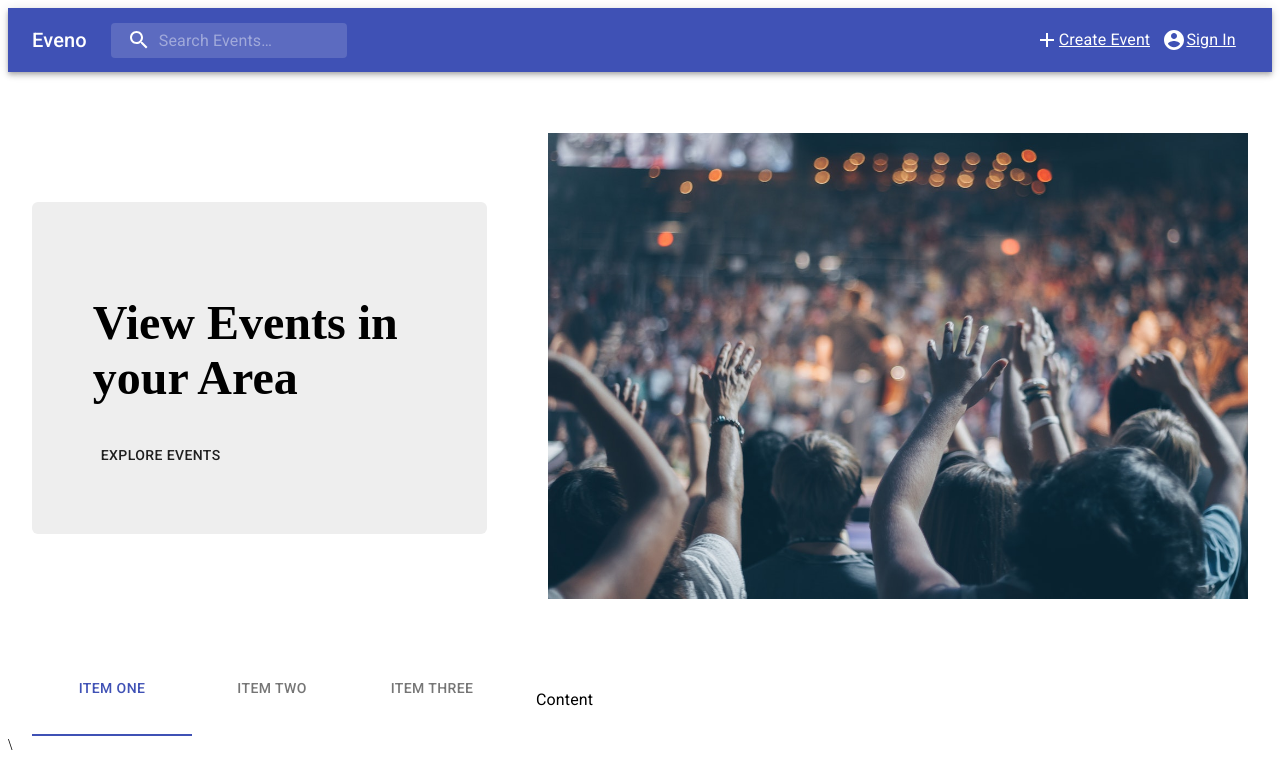
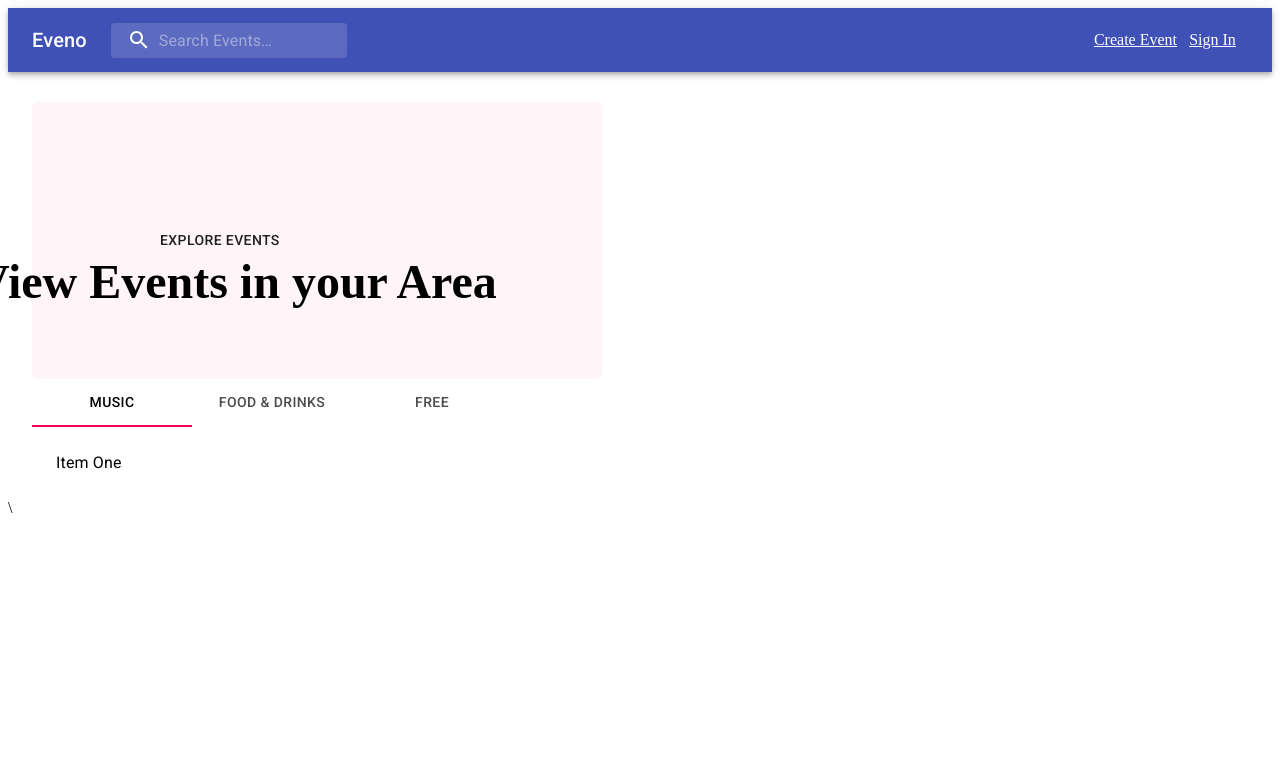
Before and after one commit to chetat/eveno-fe, a React (Create React App) app: page / in a window 1280 px wide. Shown: the top 784 px of the page. Built offline with nearby package versions, Linux system fonts and the light colour scheme.

Commit message:
add grid containers

```diff
--- a/src/components/tabs/index.js
+++ b/src/components/tabs/index.js
@@ -1,15 +1,14 @@
-import React, { useState } from 'react';
+import React from 'react';
+import PropTypes from 'prop-types';
+import { makeStyles } from '@material-ui/core/styles';
 import Tabs from '@material-ui/core/Tabs';
-import PropTypes from 'prop-types';
+import Tab from '@material-ui/core/Tab';
 import Typography from '@material-ui/core/Typography';
 import Box from '@material-ui/core/Box';
-import Tab from '@material-ui/core/Tab';
-import styles from './styles'
-
-
 
 const TabPanel = (props) => {
   const { children, value, index, ...other } = props;
+
   return (
     <Typography
       component="div"
@@ -30,31 +29,39 @@ TabPanel.propTypes = {
   value: PropTypes.any.isRequired,
 };
 
+const a11yProps = (index) => {
+  return {
+    id: `simple-tab-${index}`,
+    'aria-controls': `simple-tabpanel-${index}`,
+  };
+}
+
+const useStyles = makeStyles((theme) => ({
+  root: {
+    flexGrow: 1,
+    backgroundColor: theme.palette.background.paper,
+  },
+}));
 
 const CategoriesTabs = () => {
-  const classes = styles();
-  const [value, setValue] = useState(0);
+  const classes = useStyles();
+  const [value, setValue] = React.useState(0);
 
   const handleChange = (event, newValue) => {
-    console.log(event.target)
     setValue(newValue);
   };
+
   return (
     <div className={classes.root}>
-      <Tabs
-        value={value}
-        onChange={handleChange}
-        indicatorColor="primary"
-        textColor="primary"
-      >
-        <Tab label="Item One">
-          Hello Tab One
-          </Tab>
-        <Tab label="Item Two" />
-        <Tab label="Item Three" />
-      </Tabs>
+      <div>
+        <Tabs value={value} onChange={handleChange} aria-label="simple tabs example">
+          <Tab label="Music" {...a11yProps(0)} />
+          <Tab label="Food & Drinks" {...a11yProps(1)} />
+          <Tab label="Free" {...a11yProps(2)} />
+        </Tabs>
+      </div>
       <TabPanel value={value} index={0}>
-        Content
+        Item One
       </TabPanel>
       <TabPanel value={value} index={1}>
         Item Two
--- a/src/containers/Navbar/index.js
+++ b/src/containers/Navbar/index.js
@@ -101,20 +101,14 @@ const PrimarySearchAppBar = () => {
                     </div>
                     <div className={classes.grow} />
                     <div className={classes.sectionDesktop}>
-                        <AddIcon />
-                        <Typography className={classes.title} noWrap>
                             <Link to="/profile" className={classes.link}>
                                 Create Event
                                 </Link>
-                        </Typography>
                     </div>
                     <div className={classes.sectionDesktop}>
-                        <AccountCircle />
-                        <Typography className={classes.title} noWrap>
                             <Link to="/profile" className={classes.link}>
                                 Sign In
                                 </Link>
-                        </Typography>
                     </div>
                     <div className={classes.sectionMobile}>
                         <IconButton
--- a/src/pages/home/index.js
+++ b/src/pages/home/index.js
@@ -1,8 +1,9 @@
 import React from 'react';
+import Grid from '@material-ui/core/Grid';
 import Button from '@material-ui/core/Button'
-import image from '../../media/events_home.jpg'
 import styles from './styles'
 import Container from '@material-ui/core/Container';
+import image from '../../media/events_home.jpg'
 import CategoriesTabs from '../../components/tabs';
 
 
@@ -11,17 +12,19 @@ const Home = () => {
     return (
         <React.Fragment>
         <Container>
-        <div className={classes.gridContainer}>
+        <Grid container spacing={2}>
+            <Grid item xs={12} md={6}>
             <div className={classes.heroTextSection}>
-                <h1 className={classes.heroTitle}>View Events in your Area</h1>
-                <Button>
-                    Explore Events
-                </Button>
-            </div>
-            <div className="hero-image-section">
-                <img src={image} alt="Event" width="700"/>
-            </div>
-        </div>
+                    <h1 className={classes.heroTitle}>View Events in your Area</h1>
+                    <Button>
+                        Explore Events
+                    </Button>
+                </div>
+            </Grid>
+            <Grid item xs={12} md={6} className={classes.heroImageSection}>
+
+            </Grid>
+        </Grid>
         <CategoriesTabs />
         </Container>
 \
--- a/src/pages/home/styles.jsx
+++ b/src/pages/home/styles.jsx
@@ -1,4 +1,5 @@
 import { makeStyles } from '@material-ui/core/styles';
+import image from '../../media/events_home.jpg';
 
 
 const styles = makeStyles((theme) => ({
@@ -8,19 +9,29 @@ const styles = makeStyles((theme) => ({
      alignItems: 'center'
  },
  heroTextSection: {
-    padding: '5%',
-    backgroundColor: '#eee',
+    position: 'relative',
+    padding: '20%',
+    backgroundColor: '#fff5f8',
     marginRight: '5%',
+    display: 'flex',
+    alignSelf: 'center',
+    marginTop:'5%',
     border: 'aqua',
     borderRadius: '6px'
  },
  heroImageSection: {
-    position: 'relative'
+    position: 'relative',
+    [theme.breakpoints.down('sm')]: {
+        backgroundImage: `url(${image})`,
+        backgroundColor: '#FEE'
+      }
 },
 heroTitle: {
     fontWeight: '700',
     fontSize: '3rem',
-    fontFamily: 'Rubik'
+    fontFamily: 'Rubik',
+    position: 'absolute',
+    left:'-10%'
 }
 }));
 
```
Also changed, not shown: src/containers/Navbar/AppBar.js (added, +20 -0 lines).
